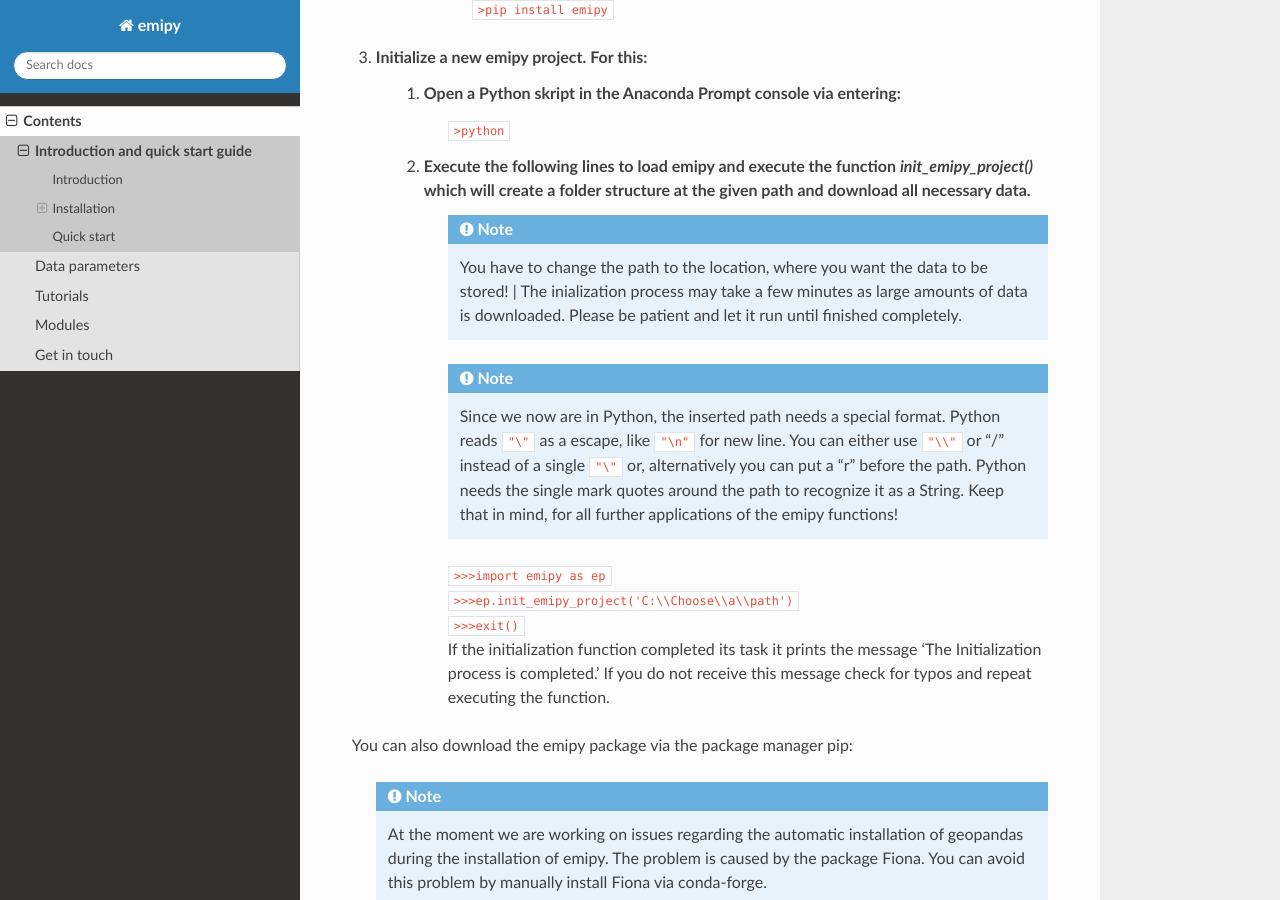
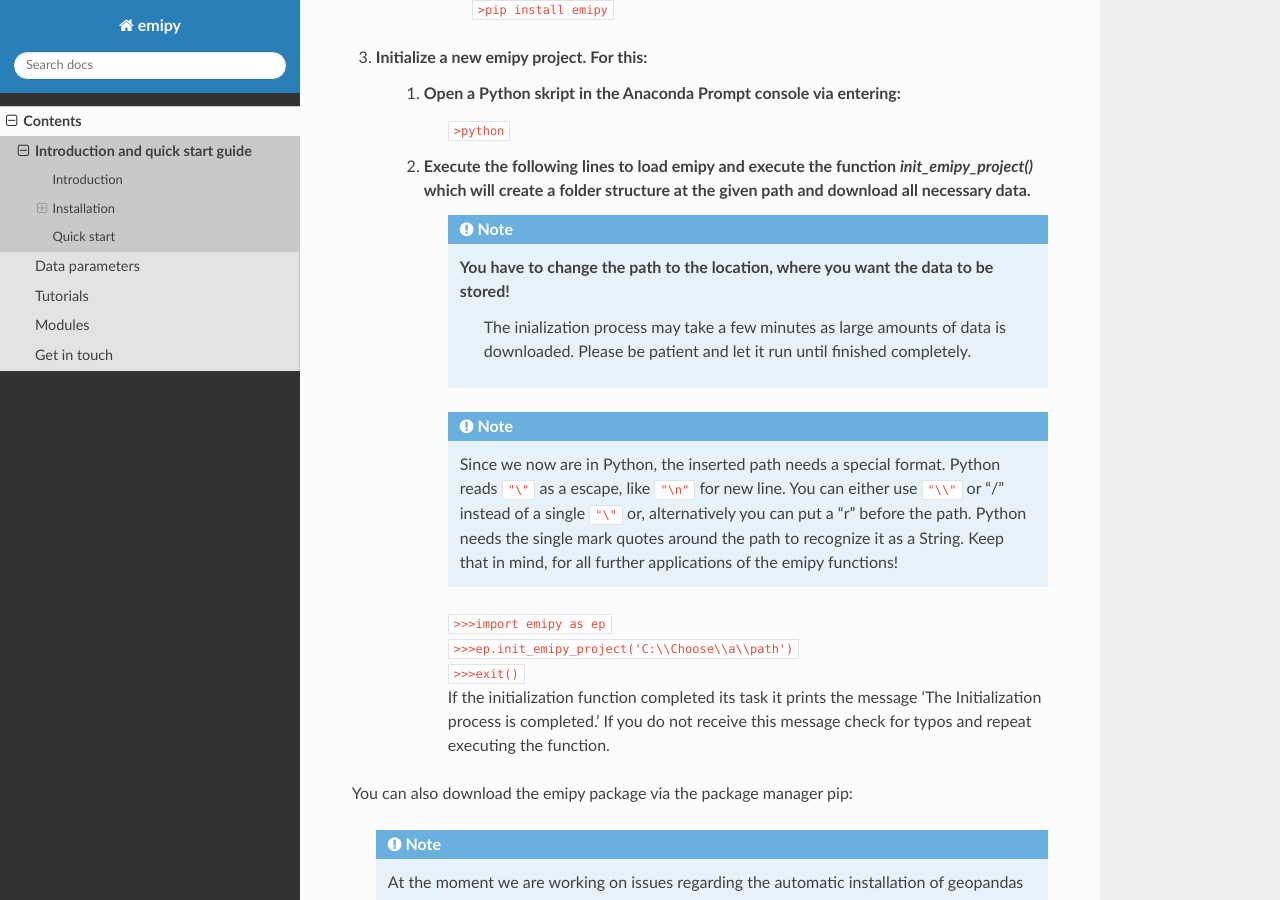
Before and after one commit to ElsevierSoftwareX/SOFTX-D-21-00134, a Sphinx documentation site: the page built from docs/source/introduction.rst, in a window 1280 px wide and 900 px high, scrolled down 1302 px. Built offline with Sphinx 7.4.7 and the Read the Docs theme 2.0.0, drawn with Linux system fonts in a browser that asks for light colours.

Commit message:
update documentation

```diff
--- a/docs/source/introduction.rst
+++ b/docs/source/introduction.rst
@@ -26,7 +26,6 @@
     6. descartes
     7. openpyxl
 	8. ruamel.yaml
-
 3. The emipy package itself
 
 Installation & Initialisation
@@ -51,8 +50,8 @@
         ``>python``
     2. Execute the following lines to load emipy and execute the function `init_emipy_project()` which will create a folder structure at the given path and download all necessary data.
         .. note::
-	        | You have to change the path to the location, where you want the data to be stored!
-		    | The inialization process may take a few minutes as large amounts of data is downloaded. Please be patient and let it run until finished completely.
+	        You have to change the path to the location, where you want the data to be stored!
+		    The inialization process may take a few minutes as large amounts of data is downloaded. Please be patient and let it run until finished completely.
 
 	.. note::
 	    Since we now are in Python, the inserted path needs a special format. Python reads ``"\"`` as a escape, like ``"\n"`` for new line. You can either use ``"\\"`` or "/" instead of a single ``"\"`` or, alternatively you can put a "r" before the path.
```
